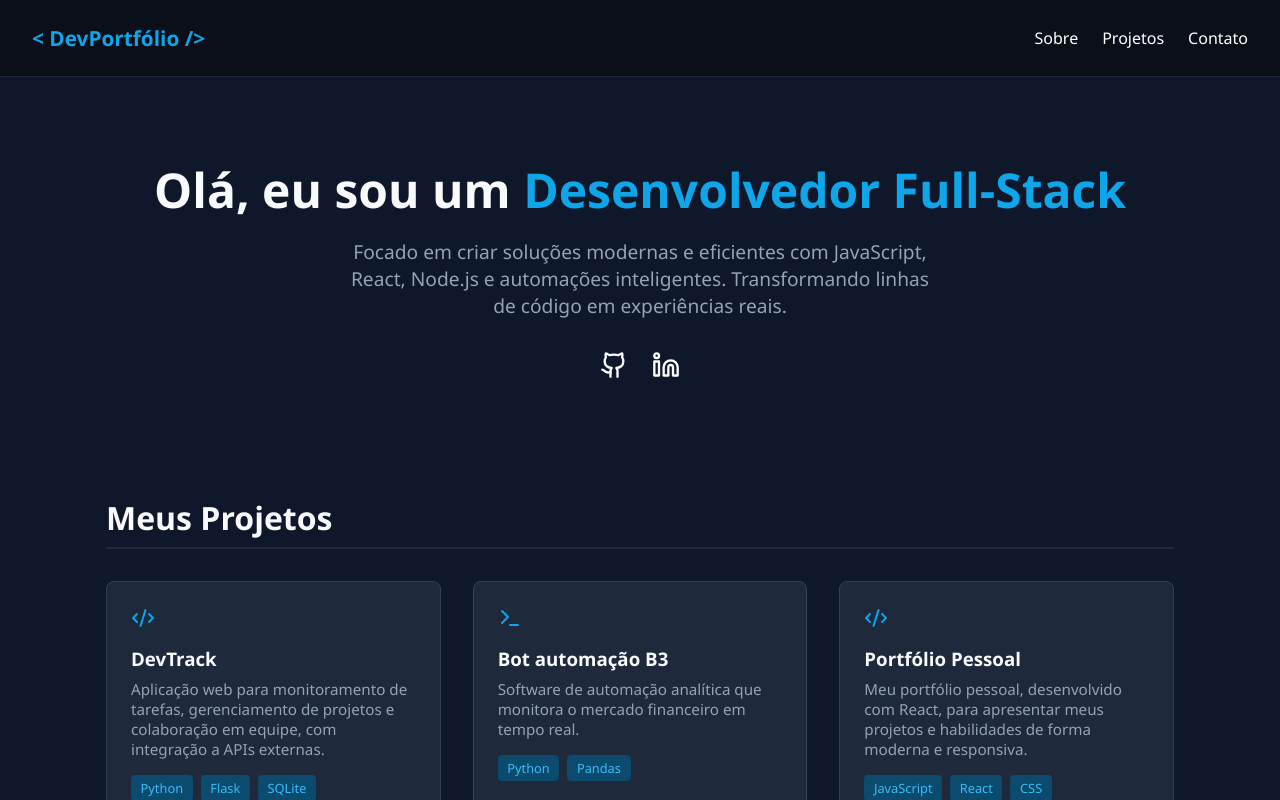
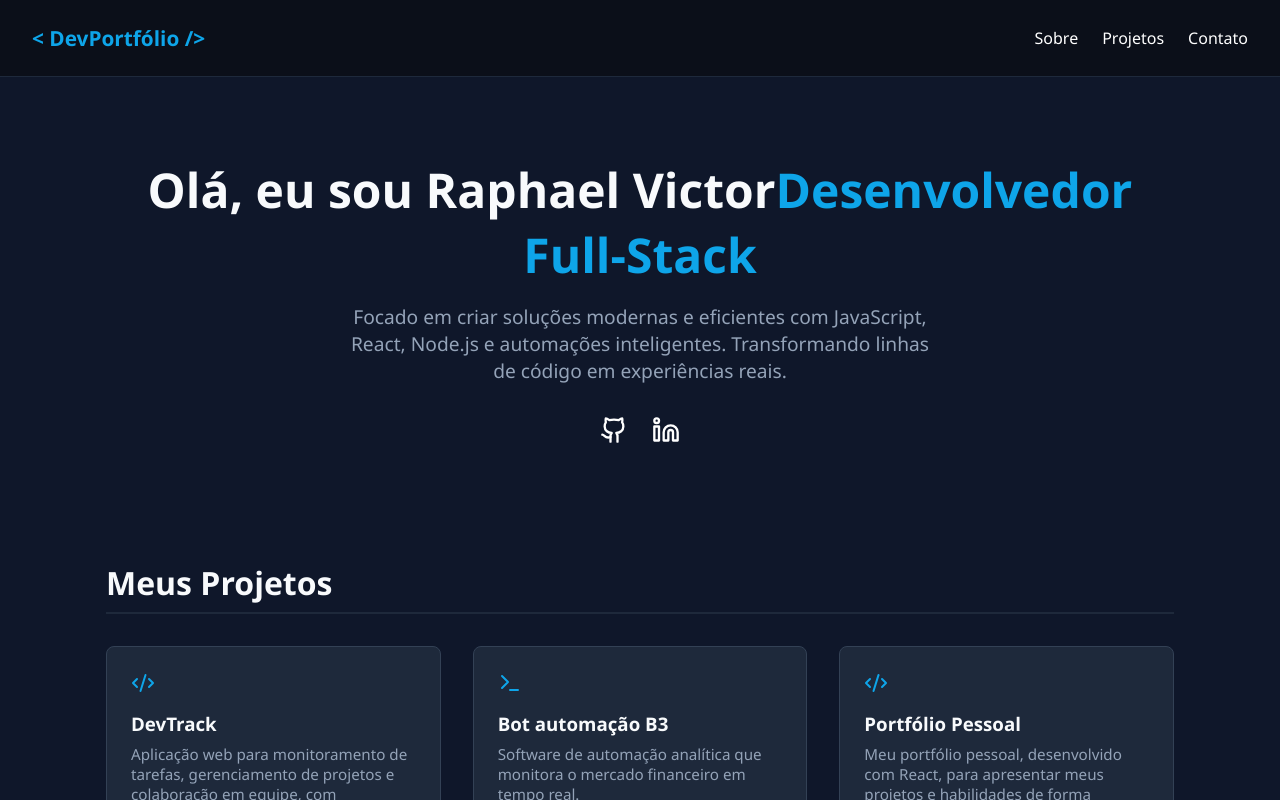
Before and after one commit to Ikifars/meu-portfolio, a React (Vite) app: page / in a window 1280 px wide. Shown: the top 800 px of the page. Built offline with nearby package versions, Linux system fonts and the light colour scheme.

Commit message:
fix: correção dos links de projetos e contatos (atualização)

```diff
--- a/src/App.jsx
+++ b/src/App.jsx
@@ -20,7 +20,7 @@ export default function App() {
       titulo: "Portfólio Pessoal",
       descricao: "Meu portfólio pessoal, desenvolvido com React, para apresentar meus projetos e habilidades de forma moderna e responsiva.",
       tecnologias: ["JavaScript", "React", "CSS"],
-      linkGithub: "https://github.com/Ikifars/portfolio"
+      linkGithub: "https://github.com/Ikifars/meu-portfolio"
     }
   ];
 
@@ -38,7 +38,7 @@ export default function App() {
 
       {/* Hero Section */}
       <header className="hero container" id="sobre">
-        <h1>Olá, eu sou um <span>Desenvolvedor Full-Stack</span></h1>
+        <h1>Olá, eu sou Raphael Victor<span>Desenvolvedor Full-Stack</span></h1>
         <p>
           Focado em criar soluções modernas e eficientes com JavaScript, React,
           Node.js e automações inteligentes. Transformando linhas de código em experiências reais.
@@ -46,10 +46,10 @@ export default function App() {
 
         {/* Redes Sociais */}
         <div style={{ display: 'flex', gap: '1.5rem', justifyContent: 'center' }}>
-          <a href="https://github.com" target="_blank" rel="noreferrer" style={{ color: '#fff' }}>
+          <a href="https://github.com/ikifars" target="_blank" rel="noreferrer" style={{ color: '#fff' }}>
             <Github size={28} />
           </a>
-          <a href="https://linkedin.com" target="_blank" rel="noreferrer" style={{ color: '#fff' }}>
+          <a href="https://www.linkedin.com/in/raphael-victor-a29183234/" target="_blank" rel="noreferrer" style={{ color: '#fff' }}>
             <Linkedin size={28} />
           </a>
         </div>
```
